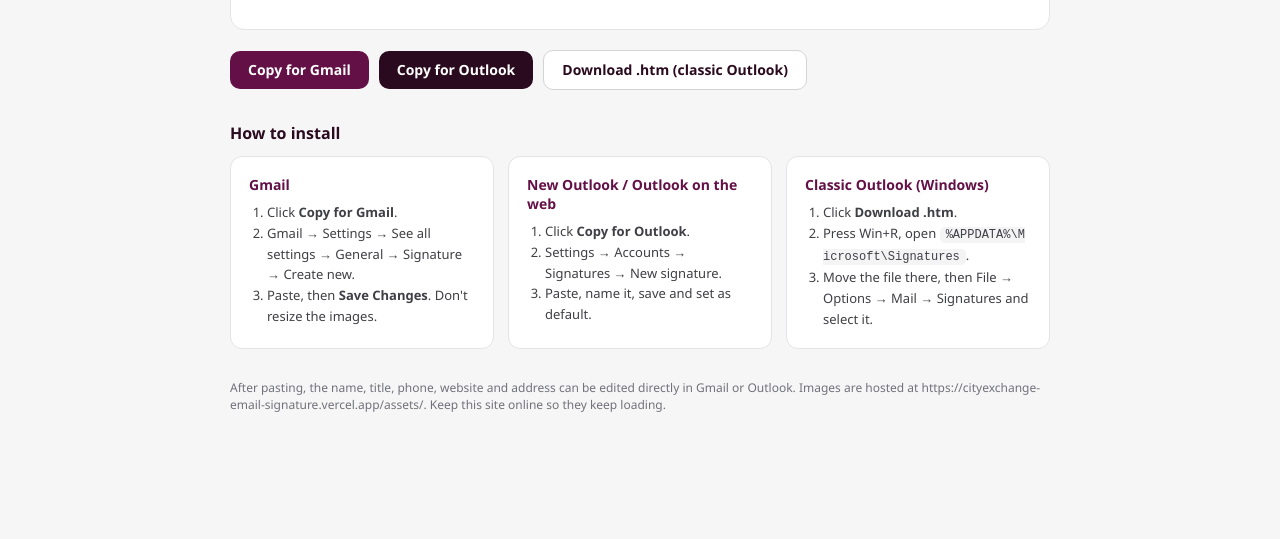
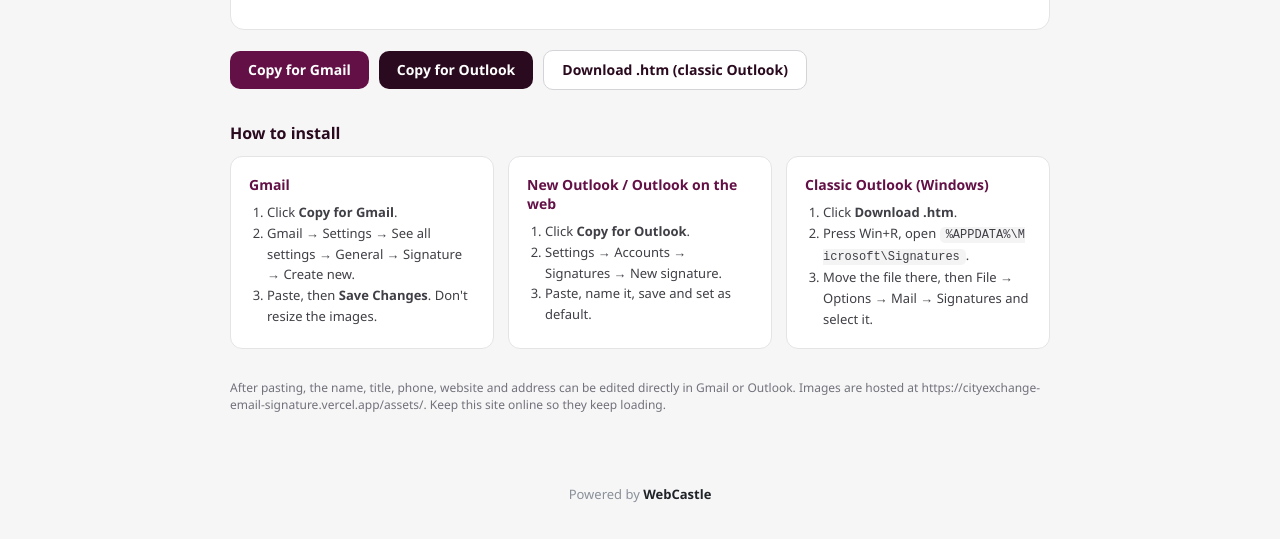
Before and after one commit to vishalsudhan/cityexchange-email-signature-for-Shanib, a plain HTML site: page index.html in a window 1280 px wide. Shown: the part 374-913 px from the top of the page. Before the commit the page ends 851 px from the top, so only its background shows below. Drawn offline with Linux system fonts and the light colour scheme.

Commit message:
Add Powered by WebCastle link to the page footer
Co-Authored-By: Claude Opus 5.5 <noreply@anthropic.com>
Claude-Session: https://claude.ai/code/session_015rD8QKVaLRxDmrH4EqXnRB

```diff
--- a/index.html
+++ b/index.html
@@ -142,6 +142,7 @@
   </div>
   <footer>After pasting, the name, title, phone, website and address can be edited directly in Gmail or Outlook. Images are hosted at https://cityexchange-email-signature.vercel.app/assets/. Keep this site online so they keep loading.</footer>
 </div>
+<div id="powered-by" style="text-align:center;padding:8px 20px 36px;font-family:'Segoe UI','Helvetica Neue',Helvetica,Arial,sans-serif;font-size:13px;color:#8A9099;">Powered by <a href="https://www.webcastle.qa/" target="_blank" rel="noopener" style="color:#1F2328;font-weight:700;text-decoration:none;">WebCastle</a></div>
 <script>
 document.querySelectorAll('[data-copy]').forEach(btn => btn.addEventListener('click', async () => {
   const el = document.querySelector('#' + btn.dataset.copy + ' > table');
```
Also changed, not shown: team.html (+1 -0 lines).
